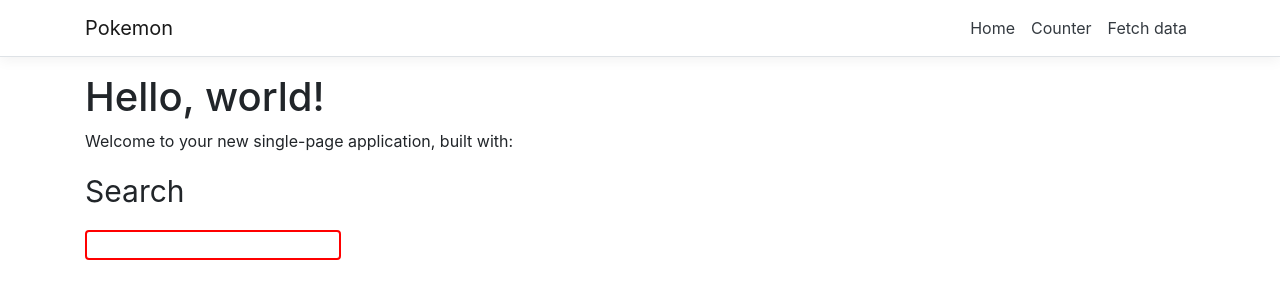
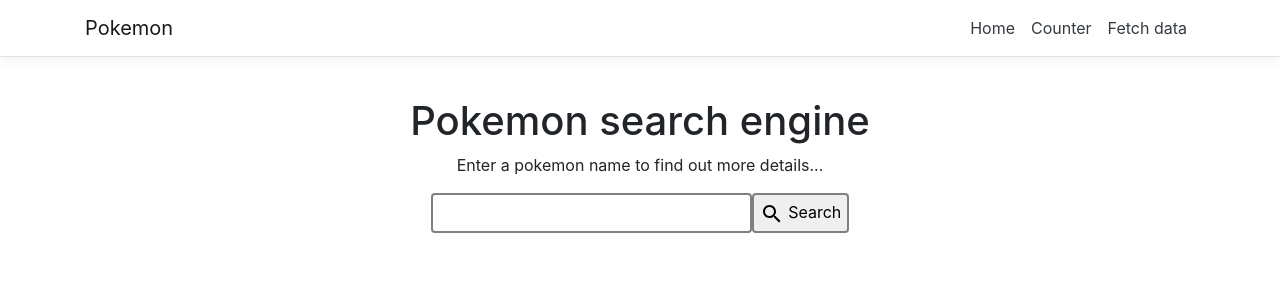
Before and after one commit to nargv/Pokemon, a React (Create React App) app in the folder Pokemon/ClientApp/: page / in a window 1280 px wide. Shown: the top 300 px of the page. Built offline with nearby package versions, Linux system fonts and the light colour scheme.

Commit message:
Search component

```diff
--- a/Pokemon/ClientApp/package.json
+++ b/Pokemon/ClientApp/package.json
@@ -3,6 +3,7 @@
   "version": "0.1.0",
   "private": true,
   "dependencies": {
+    "@material-ui/icons": "^4.11.3",
     "bootstrap": "~4.6.1",
     "jquery": "~3.6.0",
     "merge": "^2.1.1",
--- a/Pokemon/ClientApp/src/components/Home.jsx
+++ b/Pokemon/ClientApp/src/components/Home.jsx
@@ -1,15 +1,24 @@
 import React from 'react';
+import { Container } from 'reactstrap';
 import Search from './Search';
+import styled from 'styled-components';
 
 const Home = () => {
 
   return (
-    <div>
-      <h1>Hello, world!</h1>
-      <p>Welcome to your new single-page application, built with:</p>
+    <StyledContainer>
+      <h1>Pokemon search engine</h1>
+      <p>Enter a pokemon name to find out more details...</p>
       <Search />
-    </div>
+    </StyledContainer>
   );
 }
 
 export default Home;
+
+const StyledContainer = styled(Container)`
+  width: 50%;
+  margin: 0 auto;
+  text-align: center;
+  margin-top: 40px;
+`;
--- a/Pokemon/ClientApp/src/components/Search.jsx
+++ b/Pokemon/ClientApp/src/components/Search.jsx
@@ -1,5 +1,9 @@
 import React, { useState } from 'react';
+import Button from '../defaultComponents/Button';
 import Input from '../defaultComponents/Input';
+import SearchIcon from '@material-ui/icons/Search';
+import { Container } from 'reactstrap';
+import styled from 'styled-components';
 
 const Search = () => {
     const [searchInput, setSearchInput] = useState("");
@@ -12,15 +16,28 @@
     }
 
     return (
-    <div>
+        <StyledContainer>
             <Input
-            label={"Search"}
                 onValidation={onValidation}
                 onValueChange={setSearchInput}
                 warningMessage={"search input is invalid"}
             />
-    </div>
+            <StyledButton>
+                <SearchIcon /> Search
+            </StyledButton>
+        </StyledContainer>
     );
 }
 
 export default Search;
+
+const StyledContainer = styled(Container)`
+    flex-direction: row;
+    flex-basis: unset;
+    display: flex;
+    justify-content: center;
+`;
+
+const StyledButton = styled(Button)`
+    background: yellow;
+`;
--- /dev/null
+++ b/Pokemon/ClientApp/src/defaultComponents/Button.jsx
@@ -0,0 +1,21 @@
+import React, { useState } from 'react';
+import styled from 'styled-components';
+
+const Button = (props) => {
+    return (
+        <StyledButton>
+            {props.children}
+        </StyledButton>
+    );
+}
+
+export default Button;
+
+const StyledButton = styled.button`
+    border: 2px solid grey;
+    border-radius: 4px;
+    height: 40px;
+    &:hover {
+        background-color: darkgrey;
+    }
+`;
--- a/Pokemon/ClientApp/src/defaultComponents/Input.jsx
+++ b/Pokemon/ClientApp/src/defaultComponents/Input.jsx
@@ -17,7 +17,9 @@
 
     return (
         <div>
-            <Text type={"large"}>{props.label}</Text>
+            {props.label && (
+                <Text type={"large"}>{props.label}</Text>
+            )}
             <StyledInput type="text" onChange={handleOnValueChange} />
             {showWarning && (
                 <Text type={"small"}>{props.warningMessage}</Text>
@@ -29,6 +31,8 @@
 export default Input;
 
 const StyledInput = styled.input`
-    border: 2px solid red;
+    border: 2px solid grey;
     border-radius: 4px;
+    height: 40px;
+    font-size: 20px;
 `;
```
Also changed, not shown: 1 other file (tests, documents, lock files or other folders). Lines whose indentation alone changed are shown as unchanged.
